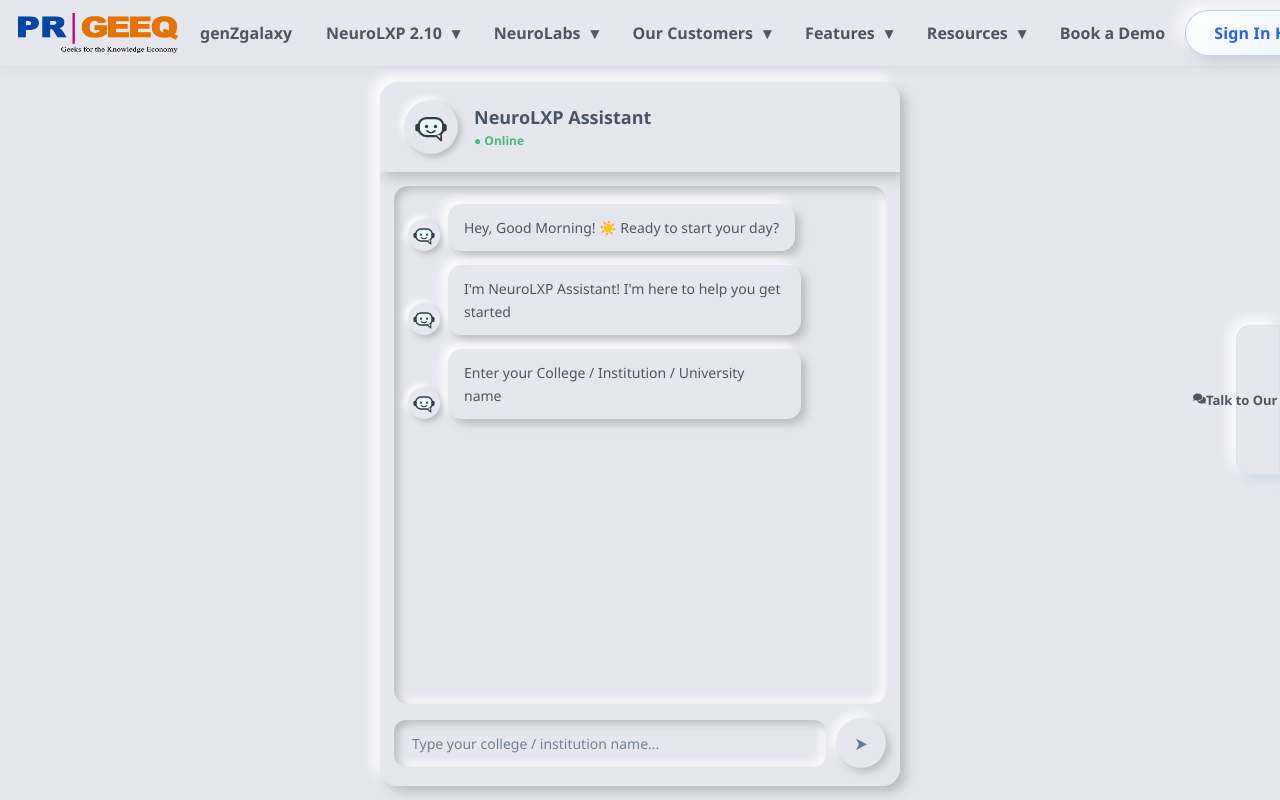
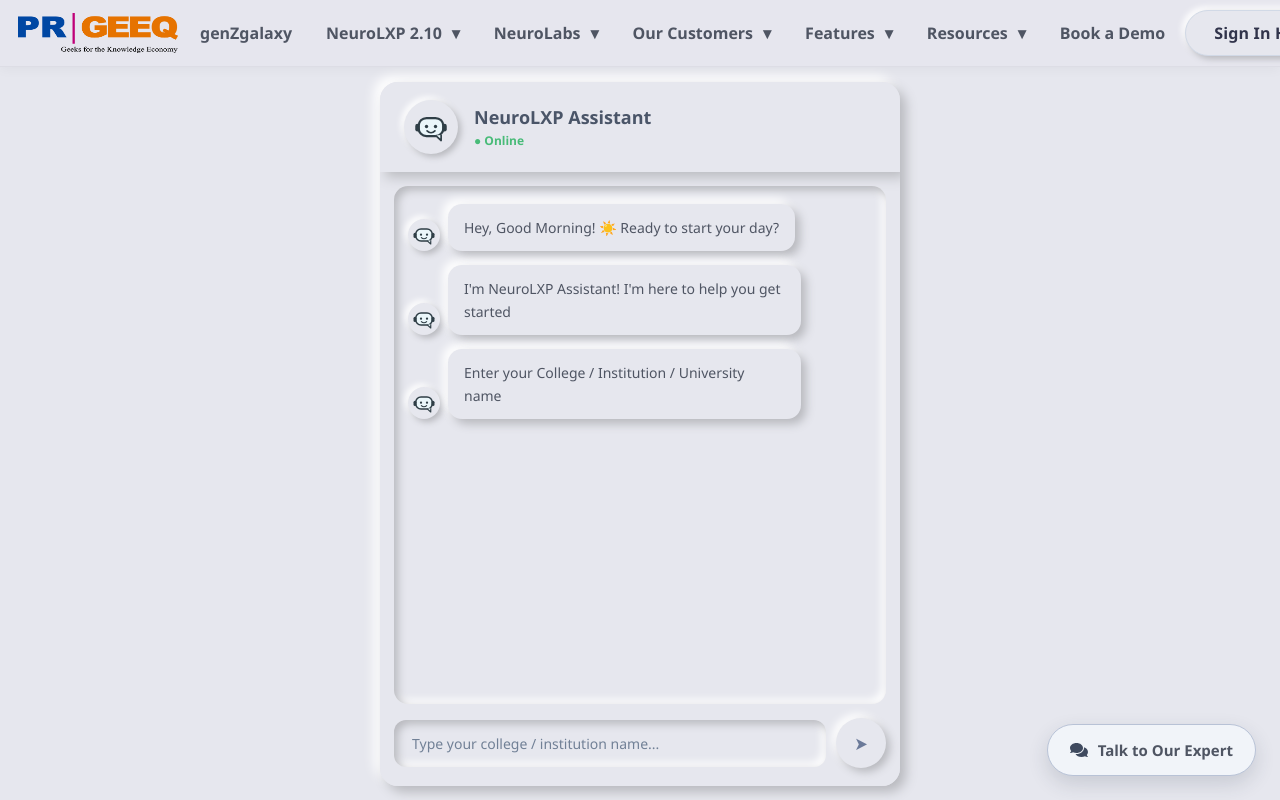
Before and after one commit to PRGEEQGlobalSolutionsPrivateLIT/LMS-Main-Pro, a Next.js app in the folder apps/learner-web/: page /chatboat/app in a window 1280 px wide. Shown: the top 800 px of the page. Built offline with nearby package versions, Linux system fonts and the light colour scheme.

Commit message:
Update Header.css

```diff
--- a/apps/learner-web/app/components/Header.css
+++ b/apps/learner-web/app/components/Header.css
@@ -560,6 +560,9 @@ body {
 .arrow.rotate {
   transform: rotate(180deg);
 }
+
+
+/* ================= SIGN IN ================= */
 /* ================= SIGN IN ================= */
 .signin {
   display: inline-flex;
@@ -570,11 +573,11 @@ body {
   height: 46px;
   padding: 0 28px;
 
-  border: 1px solid rgba(37, 99, 235, 0.28);
+  border: 1px solid #d1d9e6;
   border-radius: 999px;
 
-  background: linear-gradient(135deg, #ffffff 0%, #eaf1ff 100%);
-  color: var(--neu-blue-dark);
+  background: #e6e7ee;
+  color: #31344b;
 
   font-size: 16px;
   font-weight: 800;
@@ -585,38 +588,33 @@ body {
   outline: none;
 
   box-shadow:
-    6px 6px 14px rgba(200, 202, 209, 0.95),
-    -6px -6px 14px rgba(255, 255, 255, 0.95),
-    inset 0 1px 0 rgba(255, 255, 255, 0.9);
+    3px 3px 6px #b8b9be,
+    -3px -3px 6px #ffffff;
 
   transition:
     transform 0.22s ease,
     box-shadow 0.22s ease,
-    background 0.22s ease,
     color 0.22s ease,
     border-color 0.22s ease;
 }
 
 .signin:hover {
-  color: #ffffff;
-  border-color: rgba(37, 99, 235, 0.65);
-  background: linear-gradient(135deg, var(--neu-blue), var(--neu-blue-dark));
+  color: var(--neu-blue-dark);
+  border-color: #d1d9e6;
 
-  transform: translateY(-2px);
+  transform: translateY(1px);
 
   box-shadow:
-    8px 8px 18px rgba(200, 202, 209, 0.9),
-    -8px -8px 18px rgba(255, 255, 255, 0.95),
-    0 10px 22px rgba(37, 99, 235, 0.28);
+    inset 3px 3px 6px #b8b9be,
+    inset -3px -3px 6px #ffffff;
 }
 
 .signin:active {
   transform: translateY(0) scale(0.97);
-  background: linear-gradient(135deg, var(--neu-blue-dark), #1d4ed8);
 
   box-shadow:
-    inset 5px 5px 10px rgba(30, 64, 175, 0.35),
-    inset -5px -5px 10px rgba(255, 255, 255, 0.18);
+    3px 3px 6px #b8b9be,
+    -3px -3px 6px #ffffff;
 }
 
 .signin:focus {
@@ -625,98 +623,124 @@ body {
 
 .signin:focus-visible {
   border-color: var(--neu-blue-dark);
+
   box-shadow:
-    0 0 0 4px rgba(59, 130, 246, 0.22),
-    6px 6px 14px rgba(200, 202, 209, 0.95),
-    -6px -6px 14px rgba(255, 255, 255, 0.95);
+    inset 2px 2px 5px #b8b9be,
+    inset -3px -3px 7px #ffffff,
+    0 0 0 3px rgba(37, 99, 235, 0.16);
 }
-/* ================= RIGHT SIDE VERTICAL FLOATING BUTTONS ================= */
+/* ================= RIGHT BOTTOM FLOATING BUTTON ================= */
 
 .floating-action-buttons {
   position: fixed;
-  right: 0;
-  top: 50%;
-  transform: translateY(-50%);
+  right: 24px;
+  bottom: 24px;
   z-index: 2400;
 
   display: flex;
-  flex-direction: column;
-  gap: 18px;
-  align-items: flex-end;
+  align-items: center;
+  justify-content: flex-end;
 }
 
 /* BUTTON BASE */
 .floating-btn {
-  width: 42px;
-  height: 150px;
+  min-width: 190px;
+  height: 52px;
+  padding: 0 22px;
 
-  display: flex;
+  display: inline-flex;
   align-items: center;
   justify-content: center;
+  gap: 10px;
 
-  border: 1px solid var(--neu-border-soft);
-  border-radius: 14px 0 0 14px;
+  border: 1.5px solid #b8c2d6;
+  border-radius: 999px;
 
-  background: var(--neu-bg);
-  color: var(--neu-blue-dark);
+  background: #f1f4f9;
+  color: #3f4a5f;
 
-  font-size: 13px;
+  font-size: 15px;
   font-weight: 700;
   cursor: pointer;
   white-space: nowrap;
 
-  writing-mode: sideways-lr;
-  text-orientation: mixed;
-
   box-shadow:
-    5px 5px 12px var(--neu-shadow-mid),
-    -5px -5px 12px var(--neu-shadow-light);
+    0 8px 20px rgba(45, 55, 72, 0.16);
 
   transition:
     background-color 0.2s ease,
     color 0.2s ease,
+    border-color 0.2s ease,
     transform 0.2s ease,
     box-shadow 0.2s ease;
 }
 
-.demo-btn,
+.floating-btn-icon {
+  display: inline-flex;
+  align-items: center;
+  justify-content: center;
+  font-size: 18px;
+  line-height: 1;
+  color: #3f4a5f;
+}
+
+.floating-btn-text {
+  display: inline-block;
+}
+
 .expert-btn {
-  background: var(--neu-bg);
-  color: var(--neu-blue-dark);
+  background: #f1f4f9;
+  color: #3f4a5f;
 }
 
 /* HOVER */
 .floating-btn:hover {
-  background: var(--neu-surface-soft);
+  background: #e8edf5;
   color: var(--neu-blue-dark);
-  transform: translateX(-3px);
+  border-color: #8fa2c1;
+  transform: translateY(-3px);
+
   box-shadow:
-    inset 4px 4px 8px var(--neu-shadow-mid),
-    inset -4px -4px 8px var(--neu-shadow-light);
+    0 10px 24px rgba(45, 55, 72, 0.22);
+}
+
+.floating-btn:hover .floating-btn-icon {
+  color: var(--neu-blue-dark);
 }
 
 /* ACTIVE */
 .floating-btn:active {
-  background: var(--neu-bg);
-  transform: translateX(-1px) scale(0.98);
+  background: #dfe6f0;
+  color: var(--neu-blue-dark);
+  border-color: #7f93b4;
+  transform: translateY(-1px) scale(0.98);
+
   box-shadow:
-    inset 6px 6px 12px var(--neu-shadow-mid),
-    inset -6px -6px 12px var(--neu-shadow-light);
+    inset 3px 3px 7px rgba(45, 55, 72, 0.18);
 }
 
 /* ================= TABLET ================= */
 
 @media (max-width: 1024px) {
   .floating-action-buttons {
-    right: 0;
-    top: 55%;
-    gap: 16px;
+    right: 18px;
+    bottom: 18px;
   }
 
   .floating-btn {
-    width: 40px;
-    height: 140px;
-    font-size: 12px;
+    min-width: 48px;
+    width: 48px;
+    height: 48px;
+    padding: 0;
+    border-radius: 50%;
+  }
+
+  .floating-btn-text {
+    display: none;
+  }
+
+  .floating-btn-icon {
+    font-size: 20px;
   }
 }
 
@@ -724,15 +748,23 @@ body {
 
 @media (max-width: 600px) {
   .floating-action-buttons {
-    right: 0;
-    top: 58%;
-    gap: 14px;
+    right: 14px;
+    bottom: 14px;
   }
 
   .floating-btn {
-    width: 38px;
-    height: 132px;
-    font-size: 11px;
-    border-radius: 12px 0 0 12px;
+    min-width: 44px;
+    width: 44px;
+    height: 44px;
+    padding: 0;
+    border-radius: 50%;
+  }
+
+  .floating-btn-text {
+    display: none;
+  }
+
+  .floating-btn-icon {
+    font-size: 18px;
   }
 }
```
